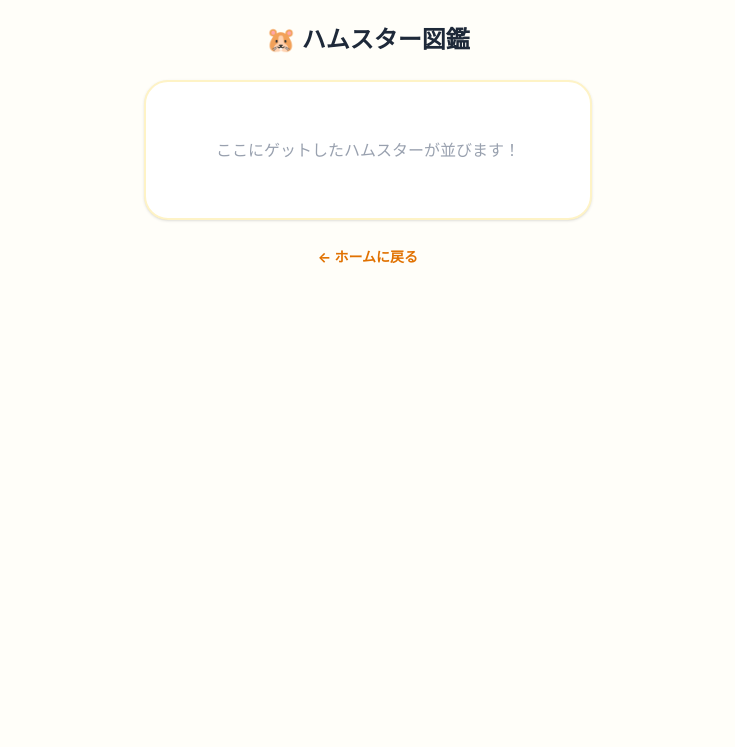
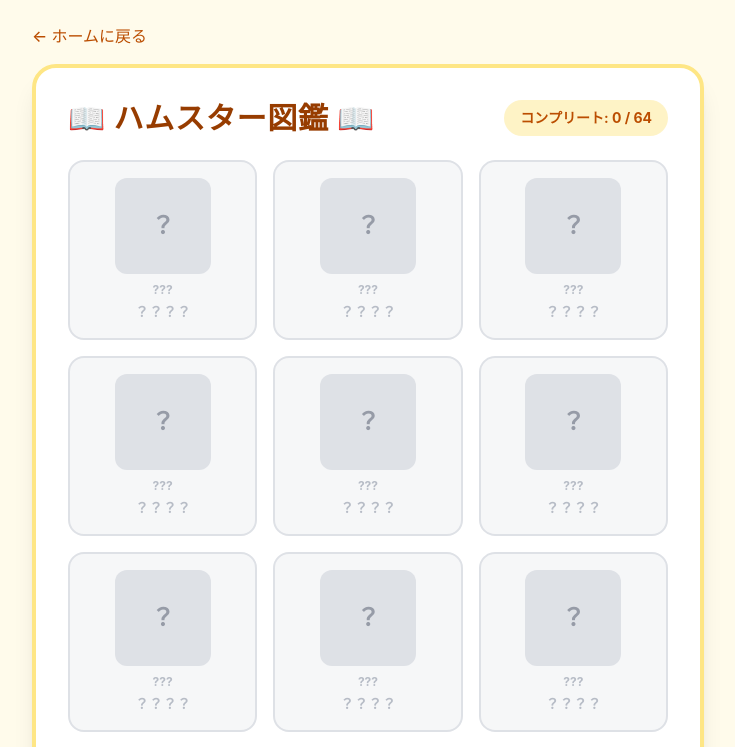
Before and after one commit to kaede0007/hamCollection, a React (Vite) app: page /collection in a window 1280 px wide. Shown: the top 747 px of the page, without its empty margins (272-1007 px from the left). Built offline with nearby package versions, Linux system fonts and the light colour scheme.

Commit message:
図鑑機能完成

```diff
--- a/src/pages/collection/index.tsx
+++ b/src/pages/collection/index.tsx
@@ -1,22 +1,91 @@
 import { Link } from "react-router-dom";
+import { useState, useEffect } from "react";
+import { HAMSTER_DATA } from "../../data/hamsters";
 
 export default function CollectionPage() {
+    const [collectedIds, setCollectedIds] = useState<number[]>([]);
+
+    useEffect(() => {
+        const saved = localStorage.getItem("collectedHamsters");
+        if (saved) {
+            setCollectedIds(JSON.parse(saved));
+        }
+    }, []);
+
+    const totalCount = HAMSTER_DATA.length;
+    const collectedCount = collectedIds.length;
+
     return (
-        <div className="min-h-screen bg-amber-50/30 p-6 flex flex-col items-center">
-            {/* ヘッダータイトル */}
-            <h1 className="text-2xl font-bold text-gray-800 mb-6">🐹 ハムスター図鑑</h1>
-
-            {/* まだゲットしたハムスターがいない場合の仮表示、またはグリッド一覧 */}
-            <div className="w-full max-w-md bg-white rounded-3xl p-6 shadow-sm border-2 border-amber-100 text-center">
-                <p className="text-gray-400 py-8">ここにゲットしたハムスターが並びます！</p>
-            </div>
-
-            {/* ガチャ画面に戻るボタン */}
-            <div className="mt-6">
-                <Link to="/" className="text-sm font-bold text-amber-600 hover:underline">
+        <div className="min-h-screen bg-amber-50 flex flex-col items-center p-6 text-gray-800">
+            {/* ホームへ戻るリンク */}
+            <div className="w-full max-w-2xl mb-4">
+                <Link
+                    to="/"
+                    className="inline-block text-amber-700 hover:text-amber-900 font-medium transition-colors"
+                >
                     ← ホームに戻る
                 </Link>
             </div>
+
+            {/* メインの図鑑ボックス */}
+            <div className="w-full max-w-2xl bg-white rounded-3xl shadow-xl p-8 border-4 border-amber-200">
+                <div className="flex flex-col sm:flex-row justify-between items-center mb-6 gap-2">
+                    <h1 className="text-3xl font-bold text-amber-800 tracking-wide">
+                        📖 ハムスター図鑑 📖
+                    </h1>
+                    <div className="text-sm font-bold text-amber-700 bg-amber-100 px-4 py-2 rounded-full">
+                        コンプリート: {collectedCount} / {totalCount}
+                    </div>
+                </div>
+
+                {/* 図鑑のグリッド一覧 */}
+                <div className="grid grid-cols-2 sm:grid-cols-3 gap-4">
+                    {HAMSTER_DATA.map((hamster) => {
+                        // このハムスターのIDが、取得済みリストに含まれているか判定
+                        const isCollected = collectedIds.includes(hamster.id);
+
+                        return (
+                            <div
+                                key={hamster.id}
+                                className={`rounded-2xl p-4 border-2 flex flex-col items-center text-center transition-all ${isCollected
+                                        ? "bg-white border-amber-200 shadow-sm"
+                                        : "bg-gray-100 border-gray-300 opacity-70"
+                                    }`}
+                            >
+                                {isCollected ? (
+                                    /* --- ゲット済みの表示 --- */
+                                    <>
+                                        <img
+                                            src={hamster.image}
+                                            alt={hamster.name}
+                                            className="w-24 h-24 object-cover rounded-xl mb-2 shadow-sm border border-amber-100"
+                                        />
+                                        <span className="text-xs font-bold text-amber-600 mb-1">
+                                            {hamster.rarity}
+                                        </span>
+                                        <span className="font-bold text-gray-800 text-sm">
+                                            {hamster.name}
+                                        </span>
+                                    </>
+                                ) : (
+                                    /* --- 未取得（シルエット風）の表示 --- */
+                                    <>
+                                        <div className="w-24 h-24 bg-gray-300 rounded-xl mb-2 flex items-center justify-center text-gray-500 font-bold text-2xl">
+                                            ？
+                                        </div>
+                                        <span className="text-xs font-bold text-gray-400 mb-1">
+                                            ???
+                                        </span>
+                                        <span className="font-bold text-gray-400 text-sm">
+                                            ？？？？
+                                        </span>
+                                    </>
+                                )}
+                            </div>
+                        );
+                    })}
+                </div>
+            </div>
         </div>
-    )
+    );
 }
```
